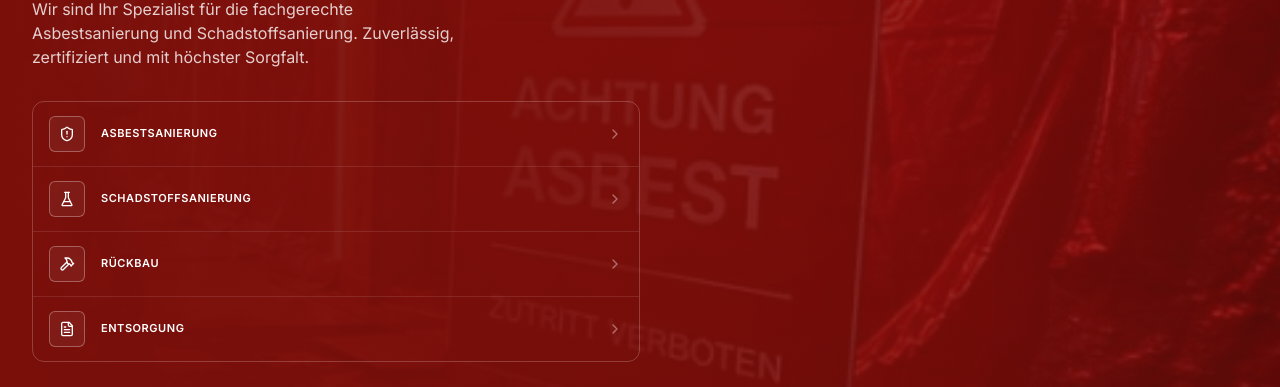
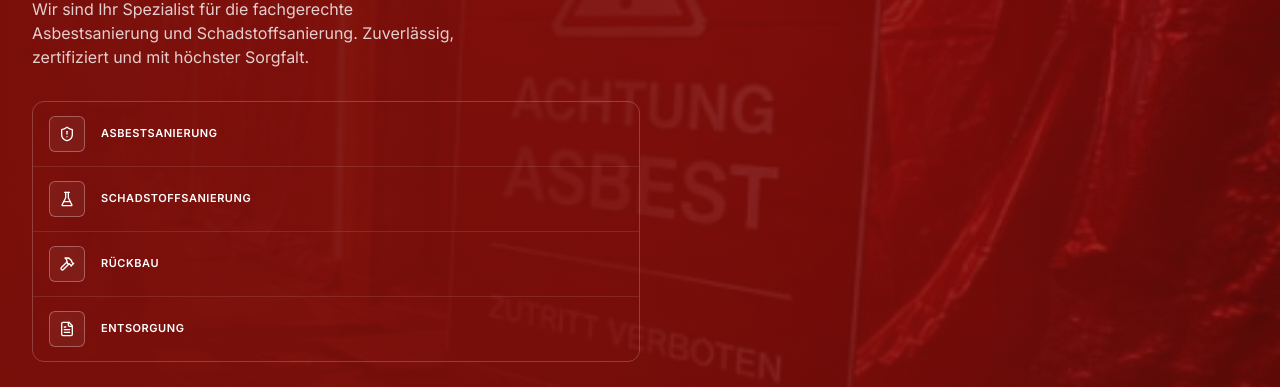
Before and after one commit to apkawtrasie-cyber/santec, a Next.js app: page / in a window 1280 px wide. Shown: the part 978-1365 px from the top of the page. Built offline with nearby package versions, Linux system fonts and the light colour scheme; no server answers.

Commit message:
fix: remove chevron arrows from sanierung list items

```diff
--- a/src/components/sections/Sanierung.tsx
+++ b/src/components/sections/Sanierung.tsx
@@ -2,7 +2,7 @@
 
 import Image from 'next/image';
 import Link from 'next/link';
-import { ShieldAlert, FlaskConical, Hammer, FileText, ChevronRight } from 'lucide-react';
+import { ShieldAlert, FlaskConical, Hammer, FileText } from 'lucide-react';
 import { useI18n } from '@/i18n/I18nProvider';
 import { Button } from '@/components/ui/Button';
 
@@ -54,7 +54,6 @@ export function Sanierung() {
                       <span className="flex-1 text-[11px] font-semibold uppercase tracking-wider text-white">
                         {it}
                       </span>
-                      <ChevronRight className="h-4 w-4 text-white/40" />
                     </div>
                   </li>
                 );
```
